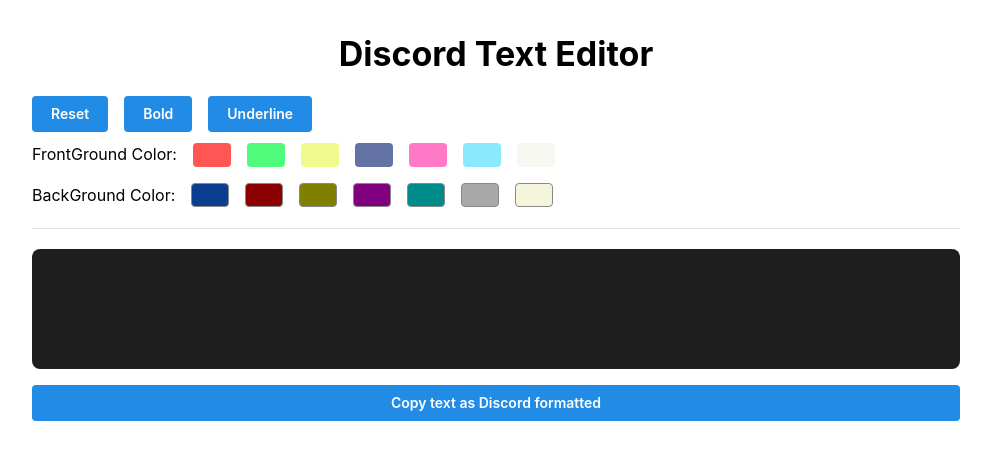
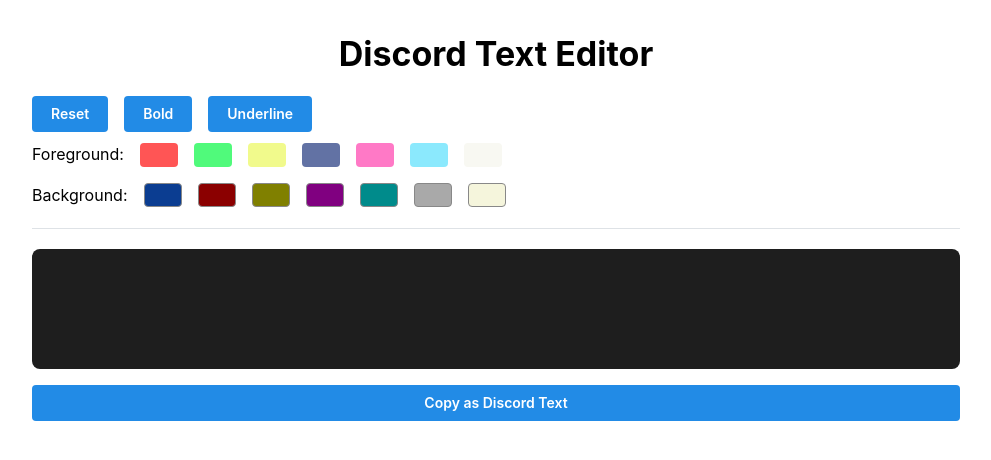
Before and after one commit to NeonX18/color-gen, a Next.js app: page / in a window 1280 px wide. Shown: the top 460 px of the page, without its empty margins (144-1135 px from the left). Built offline with nearby package versions, Linux system fonts and the light colour scheme.

Commit message:
page updated

```diff
--- a/app/page.tsx
+++ b/app/page.tsx
@@ -10,7 +10,7 @@
   Tooltip,
   Divider,
 } from "@mantine/core";
-import { useRef, useState } from "react";
+import { useEffect, useRef, useState } from "react";
 
 const fgColors = [
   { name: "Red", code: "31", hex: "#ff5555" },
@@ -37,6 +37,10 @@
   const [currentStyle, setCurrentStyle] = useState<
     Partial<CSSStyleDeclaration>
   >({});
+
+  useEffect(() => {
+    editorRef.current?.focus();
+  }, []);
 
   const applyStyleToSelectionOrTyping = (
     newStyle: Partial<CSSStyleDeclaration>
@@ -100,7 +104,7 @@
 
         if (style.fontWeight === "700" || style.fontWeight === "bold")
           codes.push("1");
-        if (style.textDecoration.includes("underline")) codes.push("4");
+        if (style.textDecorationLine.includes("underline")) codes.push("4");
 
         const currentAnsi = `\u001b[${codes.join(";")}m`;
 
@@ -133,7 +137,7 @@
 
   return (
     <Container size="md" pt="xl">
-      <Title align="center" mb="lg">
+      <Title style={{ textAlign: "center" }} mb="lg">
         Discord Text Editor
       </Title>
 
@@ -155,7 +159,7 @@
 
       <Stack spacing="xs">
         <Group spacing="xs">
-          <Text>FrontGround Color:</Text>
+          <Text>Foreground:</Text>
           {fgColors.map((color) => (
             <Tooltip label={color.name} key={color.code}>
               <Button
@@ -169,7 +173,7 @@
         </Group>
 
         <Group spacing="xs">
-          <Text>BackGround Color:</Text>
+          <Text>Background:</Text>
           {bgColors.map((color) => (
             <Tooltip label={color.name} key={color.code}>
               <Button
@@ -194,6 +198,7 @@
         ref={editorRef}
         contentEditable
         suppressContentEditableWarning
+        placeholder="Type your text here..."
         style={{
           backgroundColor: "#1e1e1e",
           padding: "1rem",
@@ -202,11 +207,12 @@
           fontFamily: "monospace",
           color: "#fff",
           whiteSpace: "pre-wrap",
+          outline: "none",
         }}
       />
 
       <Button fullWidth mt="md" onClick={handleCopy}>
-        Copy text as Discord formatted
+        Copy as Discord Text
       </Button>
     </Container>
   );
```
